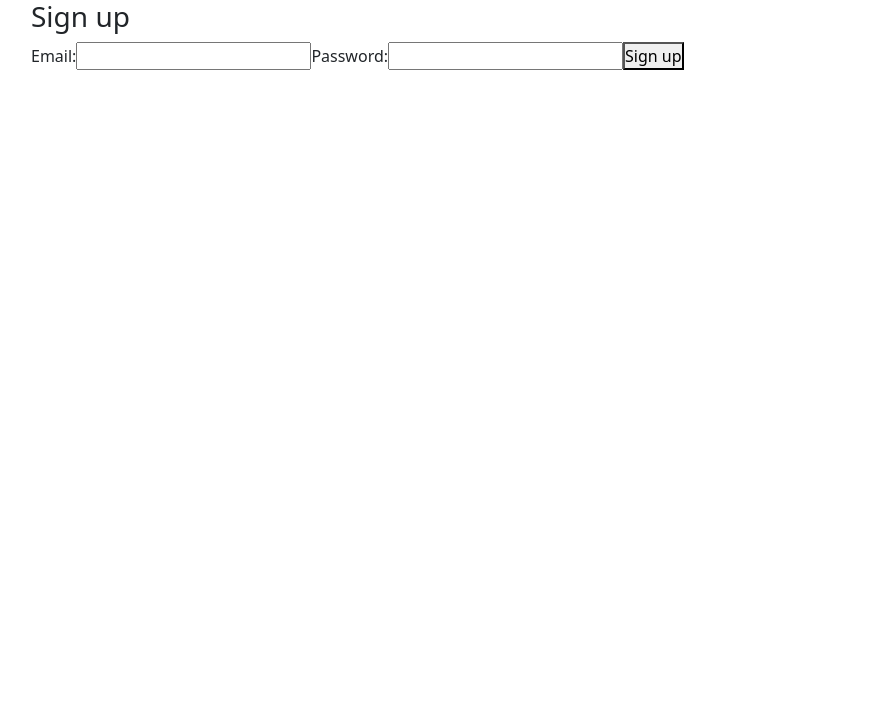
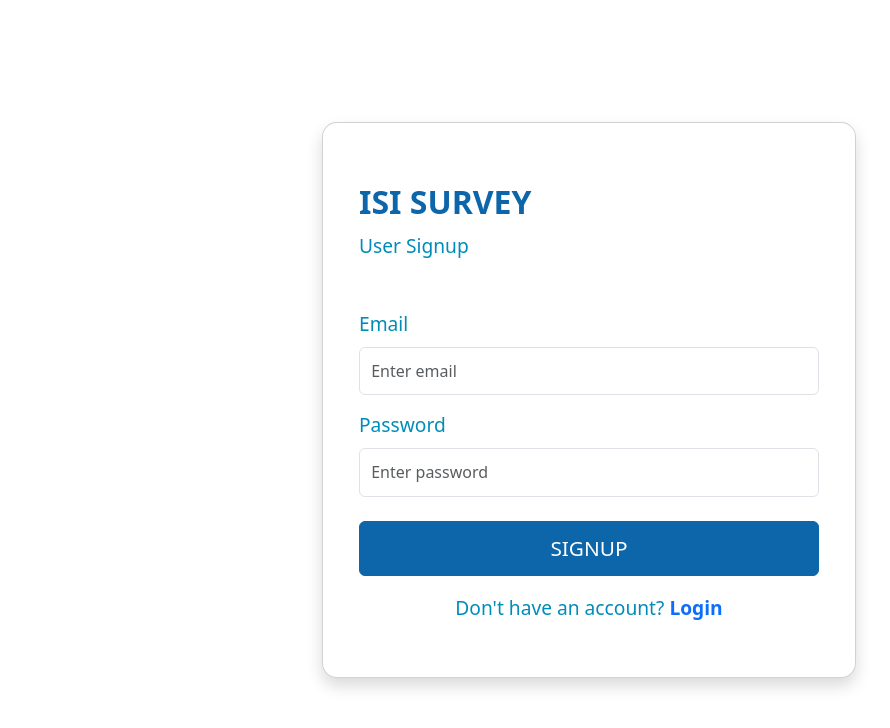
Before and after one commit to Punvireakroth/Survey, a React (Create React App) app in the folder client/: page /signup in a window 1280 px wide. Shown: the top 728 px of the page, without its empty margins (51-941 px from the left). Built offline with nearby package versions, Linux system fonts and the light colour scheme; a web font is replaced by a local one.

Commit message:
Apply Authentication to the new styled of Signup Form

```diff
--- a/client/src/pages/Signup.jsx
+++ b/client/src/pages/Signup.jsx
@@ -1,5 +1,6 @@
 import { useState } from "react";
 import { useSignup } from "../hooks/useSignup";
+import { Col, Button, Row, Container, Card, Form } from "react-bootstrap";
 
 const Signup = () => {
   const [email, setEmail] = useState("");
@@ -13,25 +14,93 @@ const Signup = () => {
   };
 
   return (
-    <form onSubmit={handleSubmit}>
-      <h3>Sign up</h3>
-      <label>Email: </label>
-      <input
+    <div id="login-background">
+      <Container>
+        <Row className="vh-100 d-flex justify-content-center align-items-center">
+          <Col md={8} lg={6} xs={12}>
+            <Card
+              className="shadow"
+              style={{
+                padding: 20,
+                borderRadius: 15,
+                fontSize: 1.2 + "rem",
+                color: "#008cba",
+              }}
+            >
+              <Card.Body>
+                <div className="mb-3 mt-md-4">
+                  <h2
+                    className="fw-bold mb-2 text-uppercase"
+                    style={{ color: "#0c66a9" }}
+                  >
+                    ISI Survey
+                  </h2>
+                  <p className="mb-5">User Signup</p>
+                  <div className="mb-3">
+                    <Form onSubmit={handleSubmit}>
+                      <Form.Group className="mb-3" controlId="formBasicEmail">
+                        <Form.Label className="text-center">Email</Form.Label>
+                        <Form.Control
                           type="email"
+                          placeholder="Enter email"
+                          style={{ padding: 0.7 + "rem", color: "#008cba" }}
                           onChange={(e) => setEmail(e.target.value)}
                           value={email}
                         />
+                      </Form.Group>
 
-      <label>Password: </label>
-      <input
+                      <Form.Group
+                        className="mb-4"
+                        controlId="formBasicPassword"
+                      >
+                        <Form.Label className="text-center">
+                          Password
+                        </Form.Label>
+                        <Form.Control
                           type="password"
+                          placeholder="Enter password"
+                          style={{ padding: 0.7 + "rem", color: "#008cba" }}
                           onChange={(e) => setPassword(e.target.value)}
                           value={password}
                         />
+                      </Form.Group>
 
-      <button disabled={isLoading}>Sign up</button>
-      {error && <div>{error}</div>}
-    </form>
+                      <div className="d-grid">
+                        <Button
+                          disabled={isLoading}
+                          type="submit"
+                          style={{
+                            padding: 0.7 + "rem",
+                            fontSize: 1.3 + "rem",
+                            backgroundColor: "#0c66a9",
+                            borderColor: "#0c66a9",
+                          }}
+                        >
+                          SIGNUP
+                        </Button>
+                      </div>
+                    </Form>
+                    <div className="mt-3">
+                      <p className="mb-0 text-center">
+                        Don't have an account?{" "}
+                        <a
+                          href="/signup"
+                          className="text-primary fw-bold"
+                          style={{ textDecoration: "none" }}
+                        >
+                          Login
+                        </a>
+                      </p>
+                    </div>
+                    {error && <div className="error">{error}</div>}
+                  </div>
+                </div>
+              </Card.Body>
+            </Card>
+          </Col>
+        </Row>
+      </Container>
+    </div>
   );
 };
 
```
Lines whose indentation alone changed are shown as unchanged.
